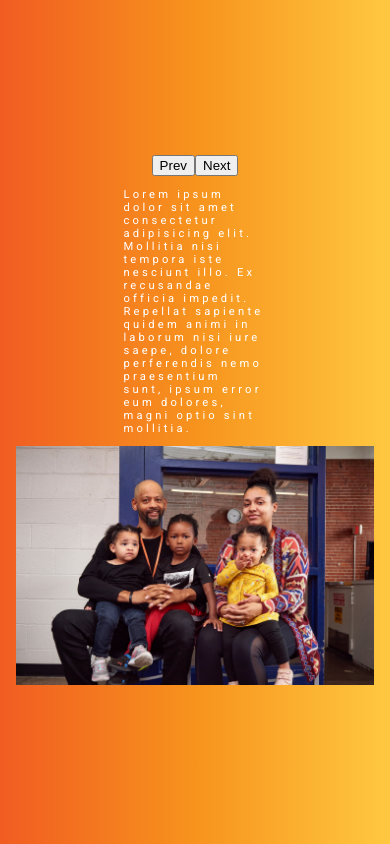
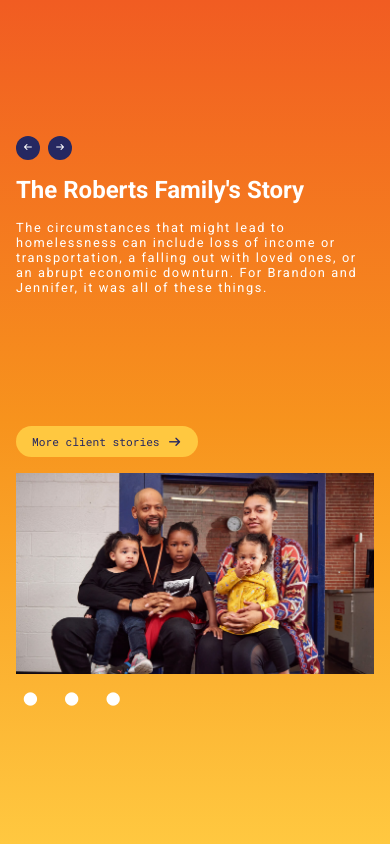
Before and after one commit to CoderAJ7470/responsive-slide-block, a React (Vite) app: page / in a window 390 px wide. Built offline with nearby package versions, Linux system fonts and the light colour scheme.

Commit message:
Got layouts done for mobile and desktop, as well as functionality

```diff
--- a/index.html
+++ b/index.html
@@ -2,6 +2,10 @@
 <html lang="en">
   <head>
     <meta charset="UTF-8" />
+    <link
+      rel="stylesheet"
+      href="https://cdnjs.cloudflare.com/ajax/libs/font-awesome/7.0.0/css/all.min.css"
+    />
     <link rel="icon" type="image/svg+xml" href="/vite.svg" />
     <meta name="viewport" content="width=device-width, initial-scale=1.0" />
     <title>Responsive Slide Block</title>
@@ -9,6 +13,13 @@
     <style>
       @import url('https://fonts.googleapis.com/css2?family=Comic+Neue:ital,wght@0,300;0,400;0,700;1,300;1,400;1,700&family=Roboto:ital,wght@0,100;0,300;0,400;0,500;0,700;0,900;1,100;1,300;1,400;1,500;1,700;1,900&family=Source+Sans+3:ital,wght@0,200..900;1,200..900&display=swap');
     </style>
+
+    <link rel="preconnect" href="https://fonts.googleapis.com" />
+    <link rel="preconnect" href="https://fonts.gstatic.com" crossorigin />
+    <link
+      href="https://fonts.googleapis.com/css2?family=Comic+Neue:ital,wght@0,300;0,400;0,700;1,300;1,400;1,700&family=Roboto+Mono:ital,wght@0,100..700;1,100..700&family=Roboto:ital,wght@0,100;0,300;0,400;0,500;0,700;0,900;1,100;1,300;1,400;1,500;1,700;1,900&family=Source+Sans+3:ital,wght@0,200..900;1,200..900&display=swap"
+      rel="stylesheet"
+    />
   </head>
   <body>
     <div id="root"></div>
--- a/src/helpers/PhotoData.js
+++ b/src/helpers/PhotoData.js
@@ -1,15 +1,36 @@
 import slideOne from '../assets/images/photo_1.jpg';
 import slideTwo from '../assets/images/photo_2.jpg';
+import slideThree from '../assets/images/photo_3.jpg';
 
 export const slideDataArray = [
   {
     key: 'slideOne',
+    heading: `The Roberts Family's Story`,
     slide: slideOne,
+    slideText:
+      'The circumstances that might lead to homelessness can include loss of income or transportation, a falling out with loved ones, or an abrupt economic downturn. For Brandon and Jennifer, it was all of these things.',
+    buttonText: 'More client stories',
     alt: 'Photo for Stories of Hope',
   },
   {
-    key: 'slideOne',
+    key: 'slideTwo',
     slide: slideTwo,
+    heading: 'Communities Helping Families',
+    slideText: `Lorem ipsum dolor sit amet consectetur adipisicing elit. Mollitia nisi
+      tempora iste nesciunt illo. Ex recusandae officia impedit. Repellat
+      sapiente quidem animi in laborum nisi iure saepe, dolore perferendis
+      nemo praesentium sunt, ipsum error eum dolores, magni optio sint
+      mollitia.`,
+    buttonText: 'Place holder button',
     alt: 'Photo of family',
   },
+  {
+    key: 'slideThree',
+    slide: slideThree,
+    heading: 'Weather or Not',
+    slideText:
+      'A supercell storm over the Wichita Mountains wildlife refuge. Free use photo taken from Unsplash',
+    buttonText: 'Cool Storm Photos',
+    alt: 'Photo of supercell over Kansas',
+  },
 ];
--- a/src/pages/SlideBlock.jsx
+++ b/src/pages/SlideBlock.jsx
@@ -1,30 +1,75 @@
-import photo1 from '../assets/images/photo_1.jpg';
-// import photo2 from '../assets/images/photo_2.jpg';
+import { useState } from 'react';
+import { slideDataArray } from '../helpers/PhotoData';
 
 import '../styles/slideBlock.css';
 
 const SlideBlock = () => {
+  const [slideIndex, setSlideIndex] = useState(0);
+
+  const handleOnClickPrevious = () => {
+    if (slideIndex === 0) {
+      setSlideIndex(slideDataArray.length - 1);
+    } else {
+      setSlideIndex(slideIndex - 1);
+    }
+  };
+
+  const handleOnClickNext = () => {
+    if (slideIndex === slideDataArray.length - 1) {
+      setSlideIndex(0);
+    } else {
+      setSlideIndex(slideIndex + 1);
+    }
+  };
+
   return (
     <div className='slide-block-wrapper'>
-      <div className='slider-buttons-wrapper'>
-        <button className='slider-button' id='prevSlideButton'>
-          Prev
-        </button>
-        <button className='slider-button' id='nextSlideButton'>
-          Next
-        </button>
-      </div>
-      <div className='image-text'>
-        <p>
-          Lorem ipsum dolor sit amet consectetur adipisicing elit. Mollitia nisi
-          tempora iste nesciunt illo. Ex recusandae officia impedit. Repellat
-          sapiente quidem animi in laborum nisi iure saepe, dolore perferendis
-          nemo praesentium sunt, ipsum error eum dolores, magni optio sint
-          mollitia.
-        </p>
-      </div>
-      <div className='slider-wrapper'>
-        <img src={photo1} alt='test photo' />
+      <div className='slide-items'>
+        <div className='slider-buttons-and-text-wrapper'>
+          <button
+            className='slider-buttons'
+            id='prevSlideButton'
+            onClick={handleOnClickPrevious}
+          >
+            <i className='fa-solid fa-arrow-left slider-button-arrows'></i>
+          </button>
+          <button
+            className='slider-buttons'
+            id='nextSlideButton'
+            onClick={handleOnClickNext}
+          >
+            <i className='fa-solid fa-arrow-right slider-button-arrows'></i>
+          </button>
+          <div className='text-wrapper'>
+            <h2 className='image-heading'>
+              {slideDataArray[slideIndex].heading}
+            </h2>
+            <p className='image-text'>{slideDataArray[slideIndex].slideText}</p>
+          </div>
+          <button className='additional-info-button'>
+            {slideDataArray[slideIndex].buttonText}
+            <i className='fa-solid fa-arrow-right arrow-right'></i>
+          </button>
+        </div>
+        <div className='slider-and-dots-wrapper'>
+          <div className='slider-wrapper'>
+            {slideDataArray.map((slideDataObject) => (
+              <img
+                src={slideDataObject.slide}
+                alt={slideDataObject.alt}
+                key={slideDataObject.key}
+                style={{ translate: `${-100 * slideIndex}%` }}
+              />
+            ))}
+          </div>
+          <div className='slide-dots-mobile'>
+            {slideDataArray.map((_, index) => (
+              <button key={index} onClick={() => setSlideIndex(index)}>
+                <i className='fa-solid fa-circle'></i>
+              </button>
+            ))}
+          </div>
+        </div>
       </div>
     </div>
   );
--- a/src/styles/common.css
+++ b/src/styles/common.css
@@ -2,6 +2,7 @@
   --deep-orange: #f15c22;
   --light-orange: #f7931d;
   --yellow: #ffc840;
+  --deep-blue: #262861;
 }
 
 body {
@@ -9,9 +10,21 @@ body {
   padding: 0;
   box-sizing: border-box;
   background-image: linear-gradient(
-    to right,
+    to bottom,
     var(--deep-orange),
     var(--light-orange),
     var(--yellow)
   );
 }
+
+/* Media queries */
+@media only screen and (min-width: 600px) {
+  body {
+    background-image: linear-gradient(
+      to right,
+      var(--deep-orange),
+      var(--light-orange),
+      var(--yellow)
+    );
+  }
+}
--- a/src/styles/slideBlock.css
+++ b/src/styles/slideBlock.css
@@ -9,21 +9,123 @@
   height: 100vh;
 }
 
+.slider-buttons {
+  width: 1.5rem;
+  height: 1.5rem;
+  font-size: 0.5rem;
+  border: none;
+  border-radius: 50%;
+  color: white;
+  background-color: var(--deep-blue);
+  cursor: pointer;
+}
+
+.slider-buttons:nth-of-type(1) {
+  margin-right: 0.5rem;
+}
+
+.slider-button-arrows:nth-of-type(1) {
+  margin-left: 0;
+}
+
+.text-wrapper {
+  height: 250px;
+  overflow-y: auto;
+}
+
+.image-heading {
+  font-family: 'Roboto', sans-serif;
+  color: white;
+  margin-top: 1rem;
+  margin-bottom: 0;
+}
+
 .image-text {
   color: white;
-  width: 40%;
+  width: 100%;
   font-family: 'Roboto', sans-serif;
+  font-size: 0.8rem;
+  margin-top: 1rem;
+  margin-bottom: 0;
+  letter-spacing: 0.1rem;
+}
+
+.additional-info-button {
+  color: var(--deep-blue);
+  background-color: var(--yellow);
+  font-family: 'Roboto Mono', sans-serif;
   font-size: 0.7rem;
-  letter-spacing: 0.2rem;
+  border: none;
+  border-radius: 1.5rem;
+  padding: 0.5rem 1rem;
+  margin-top: 1rem;
+  cursor: pointer;
+}
+
+.arrow-right {
+  margin-left: 0.5rem;
+}
+
+.slider-wrapper {
+  display: flex;
+  margin-top: 1rem;
+  overflow: hidden;
 }
 
 .slider-wrapper img {
-  /* display: block; */
   width: 100%;
-  /* object-fit: cover; */
+  object-fit: cover;
+  aspect-ratio: 16 / 9;
+  flex-shrink: 0;
+  flex-grow: 0;
+  transition: translate 500ms ease;
+}
+
+.slide-dots-mobile {
+  margin-top: 1rem;
+}
+
+.slide-dots-mobile button {
+  background: none;
+  border: none;
+  color: white;
+  cursor: pointer;
+  margin-right: 0.8rem;
 }
 
 /* Media queries */
 @media only screen and (min-width: 900px) {
-  /* change to desktop rules */
+  .slide-block-wrapper {
+    flex-direction: row;
+    margin-left: auto;
+    margin-right: auto;
+  }
+
+  .image-heading {
+    font-size: 2.5rem;
+  }
+
+  .slide-items {
+    width: 100%;
+    max-height: 800px;
+    display: flex;
+    align-items: center;
+    margin-left: 1rem;
+    margin-right: 1rem;
+  }
+
+  .slider-buttons-and-text-wrapper {
+    width: 30%;
+    margin-left: 1rem;
+    margin-right: 1rem;
+    height: 100%;
+  }
+
+  .slider-and-dots-wrapper {
+    width: 70%;
+  }
+
+  .slider-wrapper {
+    margin-top: 0;
+  }
 }
```
Also changed, not shown: src/assets/images/photo_3.jpg (added).
